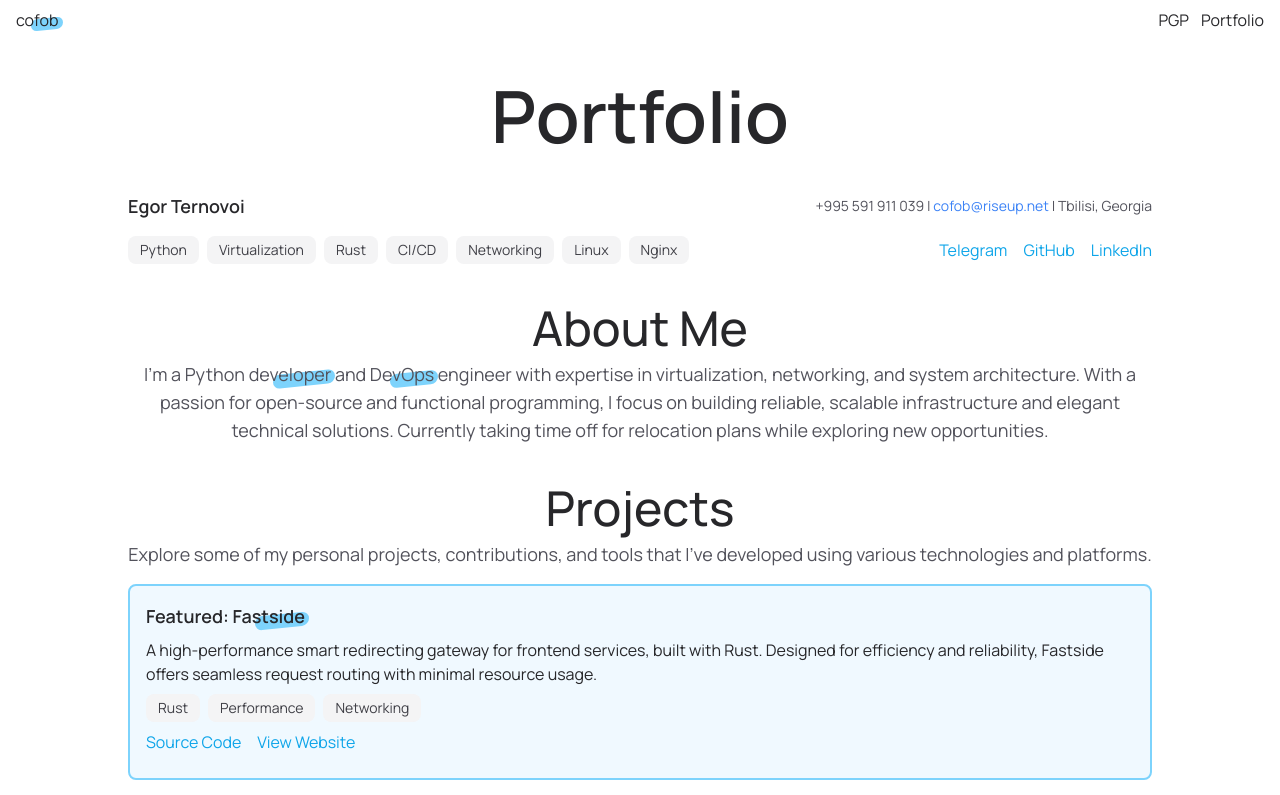
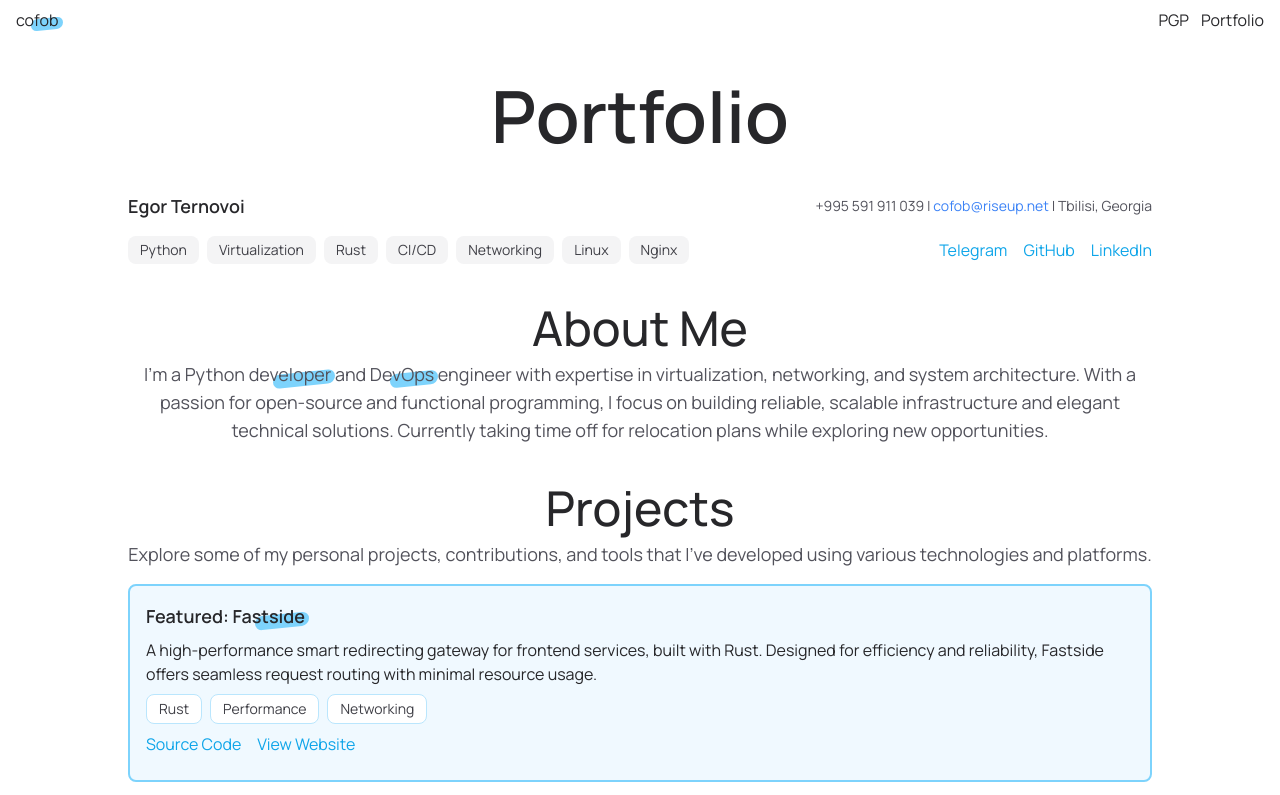
Before and after one commit to cofob/cofob.dev, a SvelteKit app: page /portfolio in a window 1280 px wide. Shown: the top 795 px of the page. Built offline with nearby package versions, Linux system fonts and the light colour scheme.

Commit message:
Update featured project tags

```diff
--- a/src/routes/portfolio/+page.svelte
+++ b/src/routes/portfolio/+page.svelte
@@ -75,9 +75,9 @@
 				Designed for efficiency and reliability, Fastside offers seamless request routing with minimal resource usage.
 				<div class="mt-2">
 					<div class="flex flex-wrap gap-2 mb-2">
-						<Tag>Rust</Tag>
-						<Tag>Performance</Tag>
-						<Tag>Networking</Tag>
+						<Tag bg="bg-white" border="border border-sky-200">Rust</Tag>
+						<Tag bg="bg-white" border="border border-sky-200">Performance</Tag>
+						<Tag bg="bg-white" border="border border-sky-200">Networking</Tag>
 					</div>
 					<div class="flex gap-4 mt-2">
 						<a href="https://github.com/cofob/fastside" target="_blank" class="link">Source Code</a>
--- a/src/routes/portfolio/Tag.svelte
+++ b/src/routes/portfolio/Tag.svelte
@@ -1 +1,7 @@
-<span class="bg-zinc-100 text-zinc-700 py-1 px-3 rounded-lg text-sm"><slot /></span>
+<script lang="ts">
+	export let bg = "bg-zinc-100";
+	export let border = "";
+	export let textColor = "text-zinc-700";
+</script>
+
+<span class="{bg} {textColor} py-1 px-3 rounded-lg text-sm {border}"><slot /></span>
```
